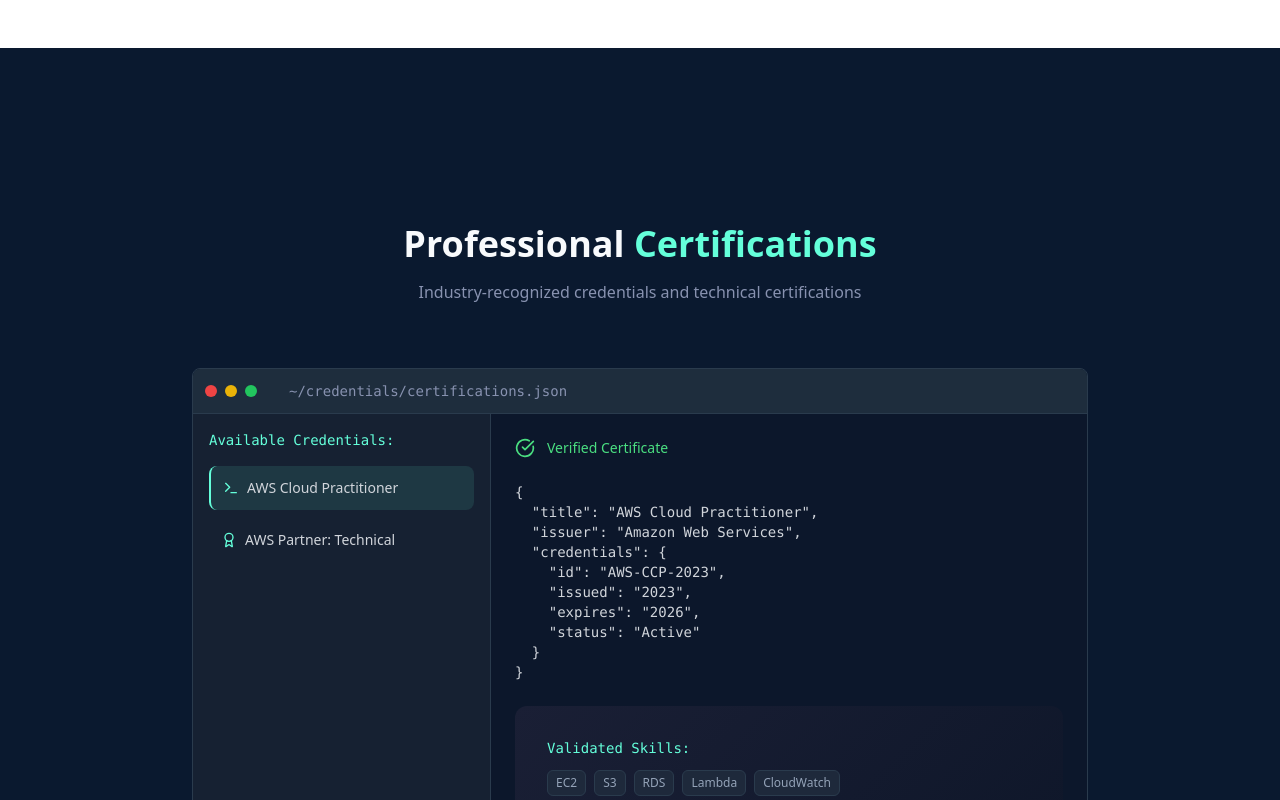
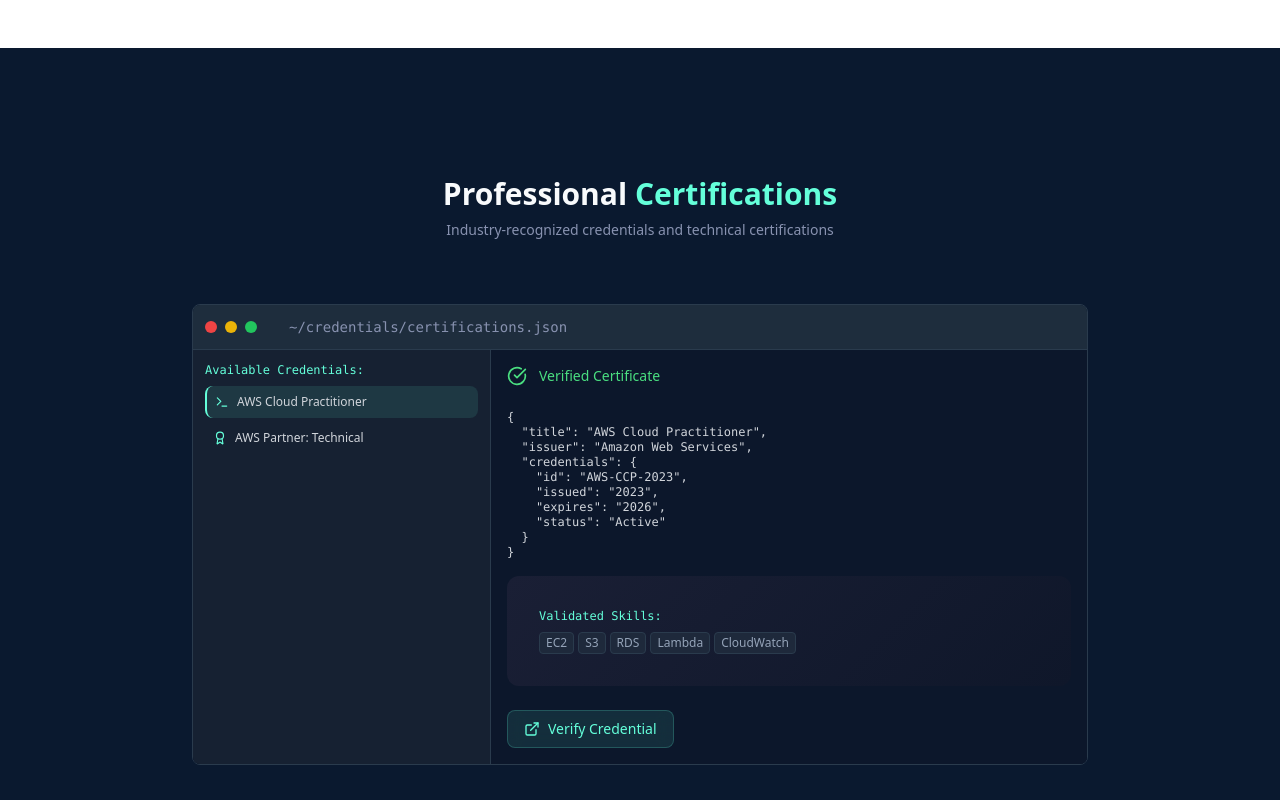
Before and after one commit to sharmasaugat/my-portfolio, a React (Create React App) app in the folder frontend/: page / in a window 1280 px wide. Shown: the part 1520-2320 px from the top of the page. Built offline with nearby package versions, Linux system fonts and the light colour scheme; no server answers.

Commit message:
making Certification section smaller

```diff
--- a/frontend/src/components/Certification/CertificationCard.jsx
+++ b/frontend/src/components/Certification/CertificationCard.jsx
@@ -14,7 +14,7 @@
     >
       <CardHeader />
 
-      <pre className="font-mono text-sm text-gray-300 mb-6">
+      <pre className="font-mono text-xs text-gray-300 mb-4 leading-tight">
         {JSON.stringify({
           title: certification.title,
           issuer: certification.issuer,
--- a/frontend/src/components/Certification/CertificationSidebar.jsx
+++ b/frontend/src/components/Certification/CertificationSidebar.jsx
@@ -3,12 +3,12 @@
 import { motion } from 'framer-motion';
 
 const CertificationSidebar = memo(({ certifications, activeCert, onCertSelect }) => (
-  <div className="col-span-4 border-r border-[#2A3B4D] p-4 bg-[#1E2D3D]/50">
-    <div className="text-[#64FFDA] font-mono text-sm mb-4">Available Credentials:</div>
+  <div className="col-span-4 border-r border-[#2A3B4D] p-3 bg-[#1E2D3D]/50">
+    <div className="text-[#64FFDA] font-mono text-xs mb-2">Available Credentials:</div>
     {Object.entries(certifications).map(([key, cert]) => (
       <motion.div
         key={key}
-        className={`cert-selector p-3 rounded-lg mb-2 cursor-pointer
+        className={`cert-selector p-2 rounded-lg mb-1 cursor-pointer
           ${activeCert === key
             ? 'bg-[#64FFDA]/10 border-l-2 border-[#64FFDA]'
             : 'hover:bg-[#64FFDA]/5'}`}
@@ -16,8 +16,8 @@
         whileHover={{ x: 4 }}
       >
         <div className="flex items-center gap-2">
-          <cert.icon size={16} className="text-[#64FFDA]" />
-          <span className="text-sm text-gray-300">{cert.title}</span>
+          <cert.icon size={14} className="text-[#64FFDA]" />
+          <span className="text-xs text-gray-300">{cert.title}</span>
         </div>
       </motion.div>
     ))}
--- a/frontend/src/components/Certification/SkillsShowcase.jsx
+++ b/frontend/src/components/Certification/SkillsShowcase.jsx
@@ -1,15 +1,14 @@
-
 import React from 'react';
 import { motion } from 'framer-motion';
 
 const SkillsShowcase = ({ skills }) => (
-  <div className="skills-showcase mt-6">
-    <div className="text-[#64FFDA] font-mono text-sm mb-3">Validated Skills:</div>
-    <div className="flex flex-wrap gap-2">
+  <div className="skills-showcase mt-4">
+    <div className="text-[#64FFDA] font-mono text-xs mb-2">Validated Skills:</div>
+    <div className="flex flex-wrap gap-1">
       {skills.map((skill, idx) => (
         <motion.span
           key={idx}
-          className="px-2 py-1 rounded-md text-xs bg-[#1E293B] text-[#94A3B8] border border-[#2A3B4D]"
+          className="px-1.5 py-0.5 rounded text-xs bg-[#1E293B] text-[#94A3B8] border border-[#2A3B4D]"
           initial={{ opacity: 0, scale: 0.9 }}
           animate={{ opacity: 1, scale: 1 }}
           transition={{ delay: idx * 0.1 }}
--- a/frontend/src/components/Sections/CertificationSection.jsx
+++ b/frontend/src/components/Sections/CertificationSection.jsx
@@ -6,14 +6,14 @@
 import useCertification from '../../hooks/useCertification';
 
 const styles = {
-  section: "certification-section relative py-24",
-  container: "container mx-auto px-6",
-  heading: "text-4xl font-bold mb-4",
+  section: "certification-section relative py-12",
+  container: "container mx-auto px-4",
+  heading: "text-3xl font-bold mb-2",
   accent: "text-[#64FFDA]",
-  description: "text-[#8892B0] max-w-2xl mx-auto",
-  terminal: "certification-terminal max-w-4xl mx-auto",
+  description: "text-[#8892B0] text-sm mb-8",
+  terminal: "certification-terminal max-w-3xl mx-auto",
   terminalBody: "terminal-body grid grid-cols-12 gap-0",
-  mainContent: "col-span-8 p-6 bg-[#0A192F]/50"
+  mainContent: "col-span-8 p-4 bg-[#0A192F]/50"
 };
 
 const fadeInAnimation = {
```
